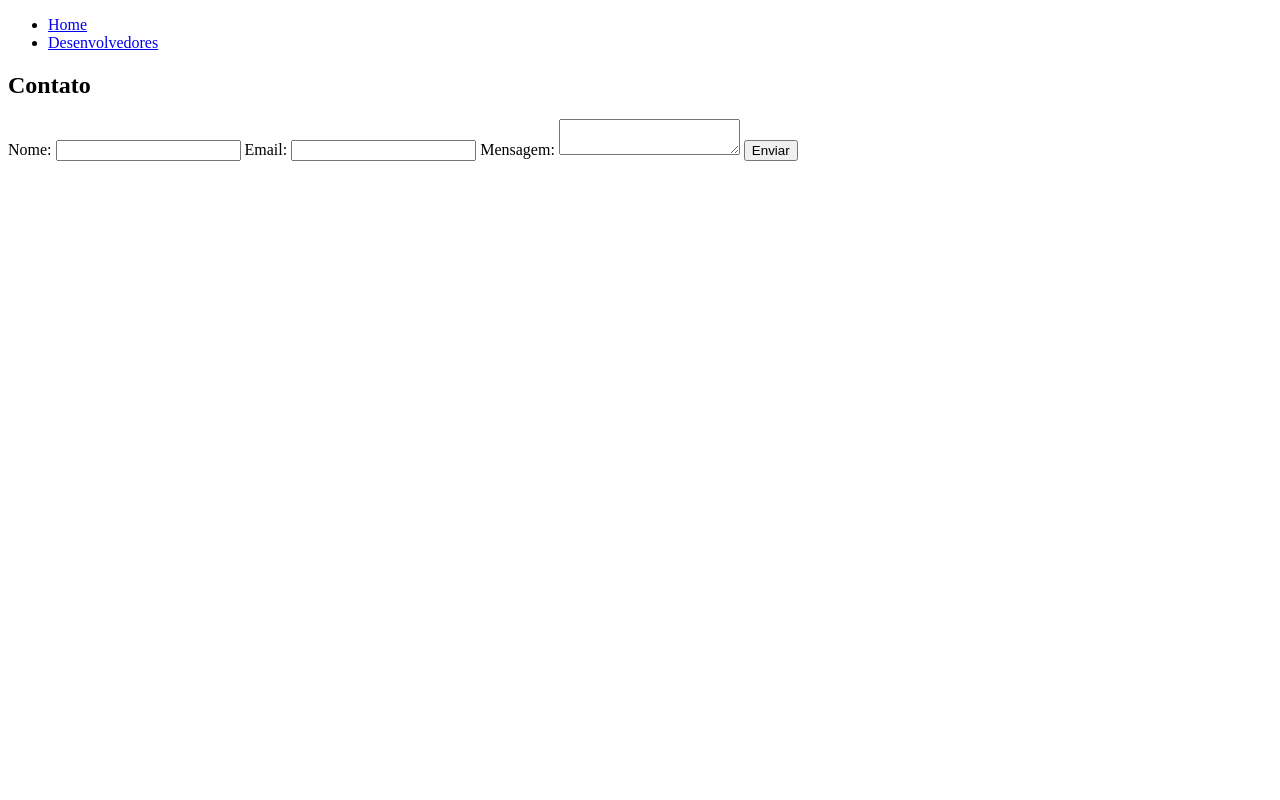
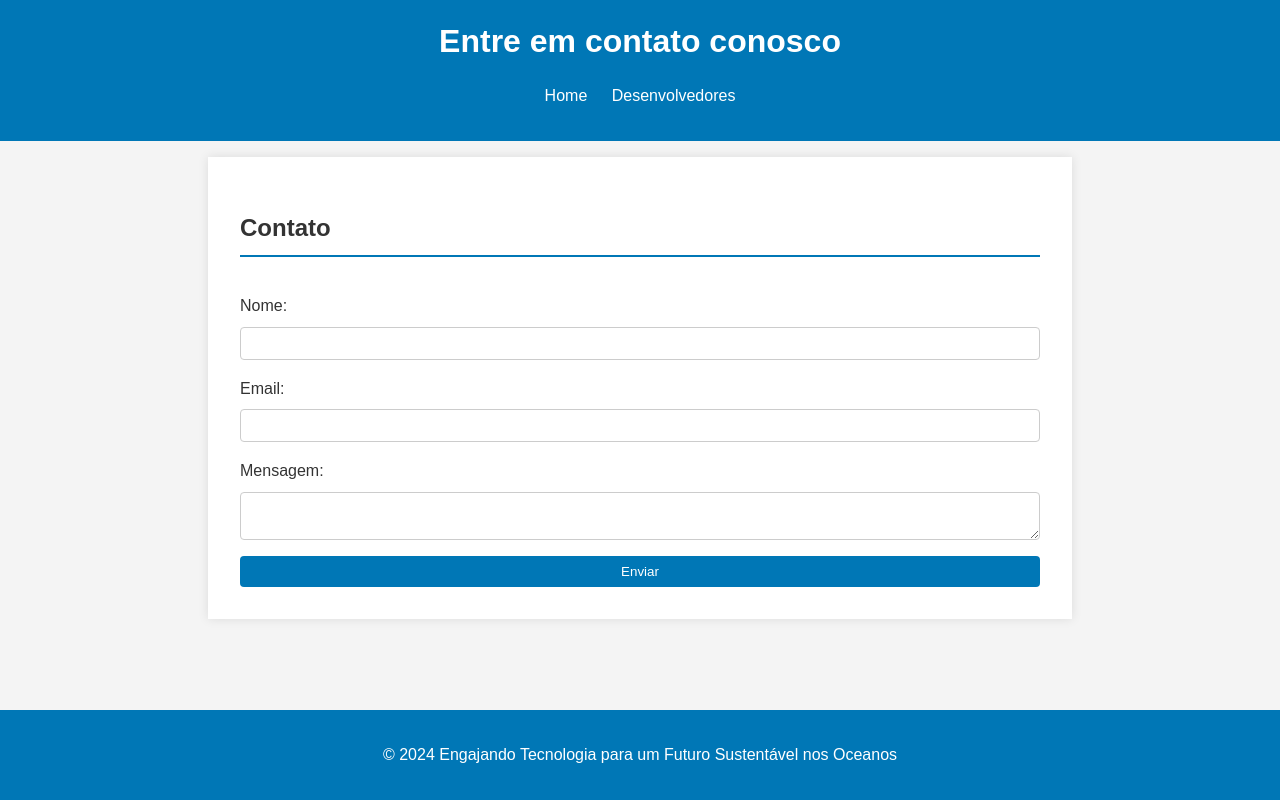
Before and after one commit to Guiroselli/global-solution, a plain HTML site: page html/contato.html in a window 1280 px wide. Drawn offline with Linux system fonts and the light colour scheme.

Commit message:
aba contato feita

```diff
--- /dev/null
+++ b/css/stylecontato.css
@@ -0,0 +1,87 @@
+body {
+    font-family: Arial, sans-serif;
+    line-height: 1.6;
+    margin: 0;
+    padding: 0;
+    background-color: #f4f4f4;
+    color: #333;
+}
+
+header {
+    background-color: #0077b6;
+    color: white;
+    padding: 1rem 0;
+    text-align: center;
+}
+
+header h1 {
+    margin: 0;
+}
+
+nav ul {
+    list-style: none;
+    padding: 0;
+}
+
+nav ul li {
+    display: inline;
+    margin: 0 10px;
+}
+
+nav ul li a {
+    color: white;
+    text-decoration: none;
+}
+
+section {
+    padding: 2rem;
+    margin: 1rem auto;
+    max-width: 800px;
+    background-color: white;
+    box-shadow: 0 0 10px rgba(0,0,0,0.1);
+}
+
+section h2 {
+    border-bottom: 2px solid #0077b6;
+    padding-bottom: 0.5rem;
+}
+
+form {
+    display: flex;
+    flex-direction: column;
+}
+
+form label {
+    margin-top: 1rem;
+}
+
+form input, form textarea {
+    padding: 0.5rem;
+    margin-top: 0.5rem;
+    border: 1px solid #ccc;
+    border-radius: 4px;
+}
+
+form button {
+    margin-top: 1rem;
+    padding: 0.5rem;
+    border: none;
+    background-color: #0077b6;
+    color: white;
+    cursor: pointer;
+    border-radius: 4px;
+}
+
+form button:hover {
+    background-color: #0077b6;
+}
+
+footer {
+    text-align: center;
+    padding: 1rem 0;
+    background-color: #0077b6;
+    color: white;
+    position: fixed;
+    width: 100%;
+    bottom: 0;
+}
--- a/html/contato.html
+++ b/html/contato.html
@@ -1,18 +1,23 @@
 <!DOCTYPE html>
-<html lang="pt-BR">
+<html lang="pt-br">
 <head>
     <meta charset="UTF-8">
     <meta name="viewport" content="width=device-width, initial-scale=1.0">
-    <title>Contato</title>
+    <title>Engajando Tecnologia para um Futuro Sustentável nos Oceanos</title>
+    <link rel="stylesheet" href="../css/stylecontato.css">
 </head>
 <body>
-    <nav class="menu">
-        <ul>
-            <li><a href="../index.html">Home</a></li>
-            <li><a href="desenvolvedores.html">Desenvolvedores</a></li>
-        </ul>
-    </nav>
-    <section id="contato">
+    <header>
+        <h1>Entre em contato conosco</h1>
+        <nav>
+            <ul>
+                <li><a href="../index.html">Home</a></li>
+                <li><a href="desenvolvedores.html">Desenvolvedores</a></li>
+            </ul>
+        </nav>
+    </header>
+
+    <section id="contact">
         <h2>Contato</h2>
         <form id="contactForm">
             <label for="name">Nome:</label>
@@ -24,5 +29,11 @@
             <button type="submit">Enviar</button>
         </form>
     </section>
+
+    <footer>
+        <p>&copy; 2024 Engajando Tecnologia para um Futuro Sustentável nos Oceanos</p>
+    </footer>
+
+    <script src="script.js"></script>
 </body>
 </html>
```
Also changed, not shown: html/desenvolvedores.html (+2 -0 lines), index.html (+3 -5 lines).
